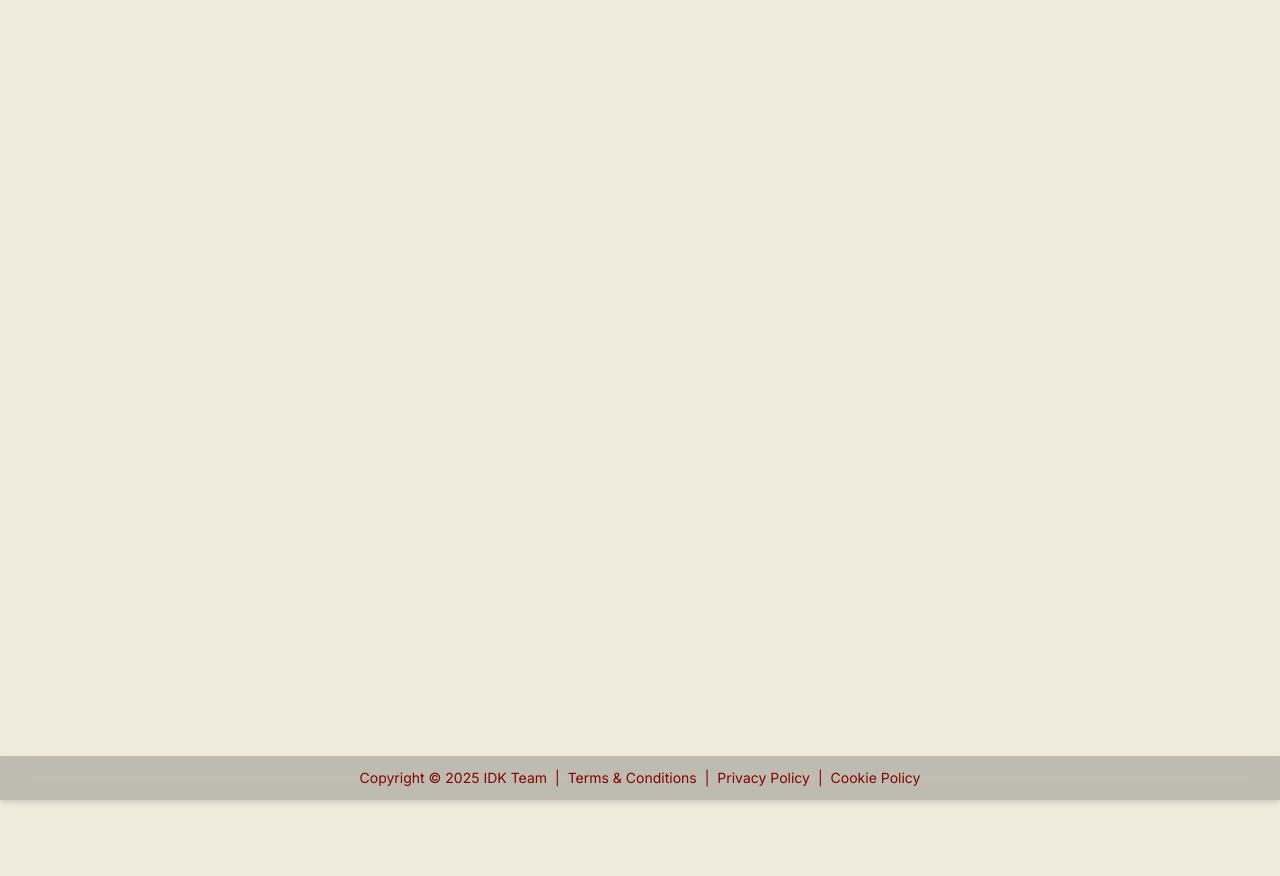
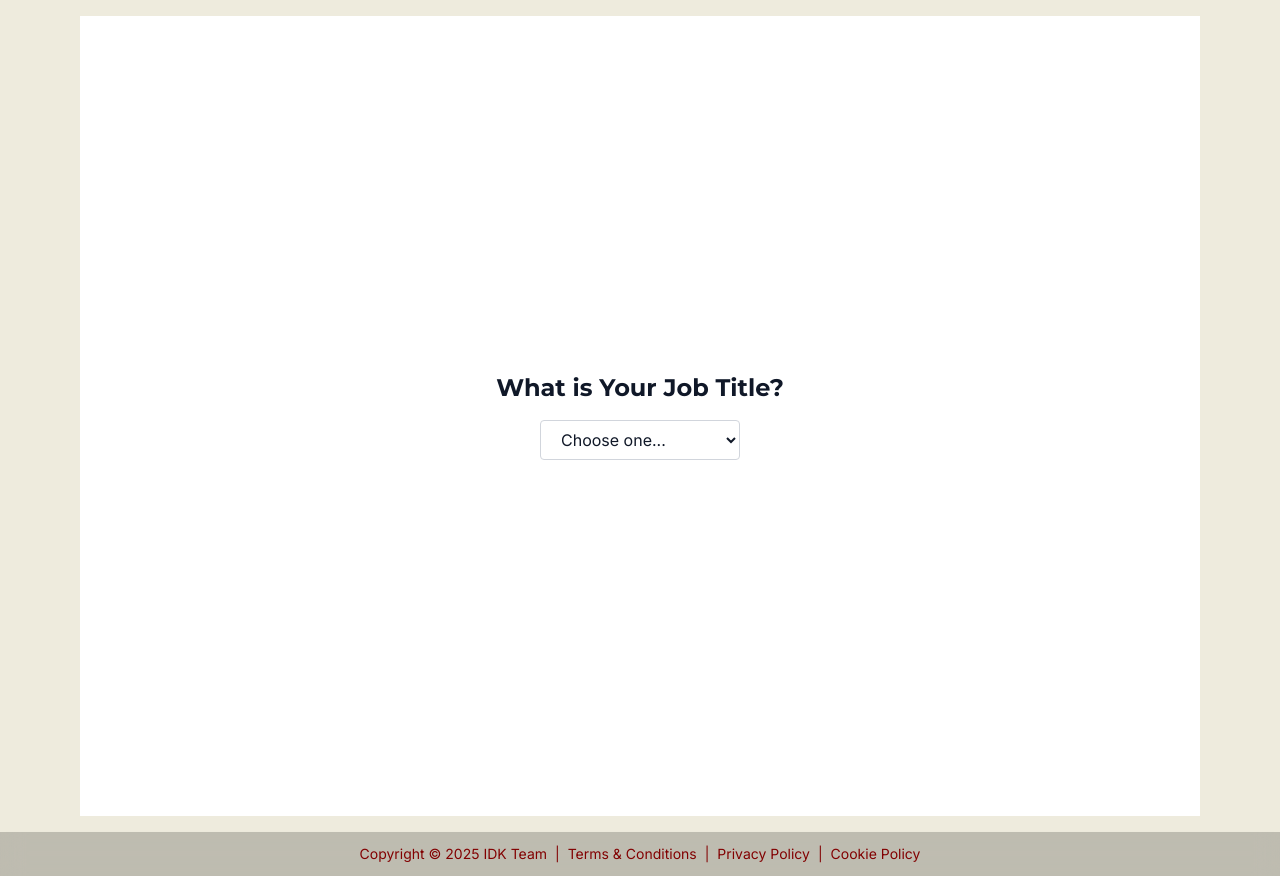
Before and after one commit to MBrillian354/teravince, a React (Vite) app in the folder frontend/: page /job-confirm in a window 1280 px wide. Before the commit the page ends 800 px from the top, so only its background shows below. Built offline with nearby package versions, Linux system fonts and the light colour scheme.

Commit message:
Rename onboarding pages

```diff
--- a/frontend/src/App.jsx
+++ b/frontend/src/App.jsx
@@ -33,8 +33,8 @@ import TermsAndConditions from './pages/TermsAndConditions.jsx';
 import CookiePolicy from './pages/CookiePolicy.jsx';
 import SimpleModalDemo from './components/SimpleModalDemo';
 
-import RoleConfirmation from './pages/RoleConfirmation';
-import JobTitleConfirmation from './pages/NewUserJobTitleConfirmation';
+import NewUserRoleConfirmation from './pages/NewUserRoleConfirmation';
+import NewUserJobConfirmation from './pages/NewUserJobConfirmation';
 
 // Auth Routes Component
 function AuthRoutes() {
@@ -172,8 +172,8 @@ function PublicRoutes() {
       <Route path="/terms" element={<TermsAndConditions />} />
       <Route path="/cookies" element={<CookiePolicy />} />
       <Route path="/demo" element={<SimpleModalDemo />} />
-      <Route path="/role-confirm" element={<RoleConfirmation />} />
-      <Route path="/job-title" element={<JobTitleConfirmation />} />
+      <Route path="/role-confirm" element={<NewUserRoleConfirmation />} />
+      <Route path="/job-confirm" element={<NewUserJobConfirmation />} />
     </>
   );
 }
--- a/frontend/src/pages/NewUserJobTitleConfirmation.jsx
+++ b/frontend/src/pages/NewUserJobConfirmation.jsx
@@ -1,6 +1,6 @@
 import { useEffect, useState } from "react";
 
-export default function JobTitleConfirmation() {
+export default function NewUserJobConfirmation() {
   const [role, setRole] = useState("");
   const [selectedJob, setSelectedJob] = useState("");
 
--- a/frontend/src/pages/RoleConfirmation.jsx
+++ b/frontend/src/pages/NewUserRoleConfirmation.jsx
@@ -1,6 +1,6 @@
 import { useNavigate } from "react-router-dom";
 
-export default function RoleConfirmation() {
+export default function NewUserRoleConfirmation() {
   const navigate = useNavigate();
 
   const handleSelectRole = (role) => {
```
